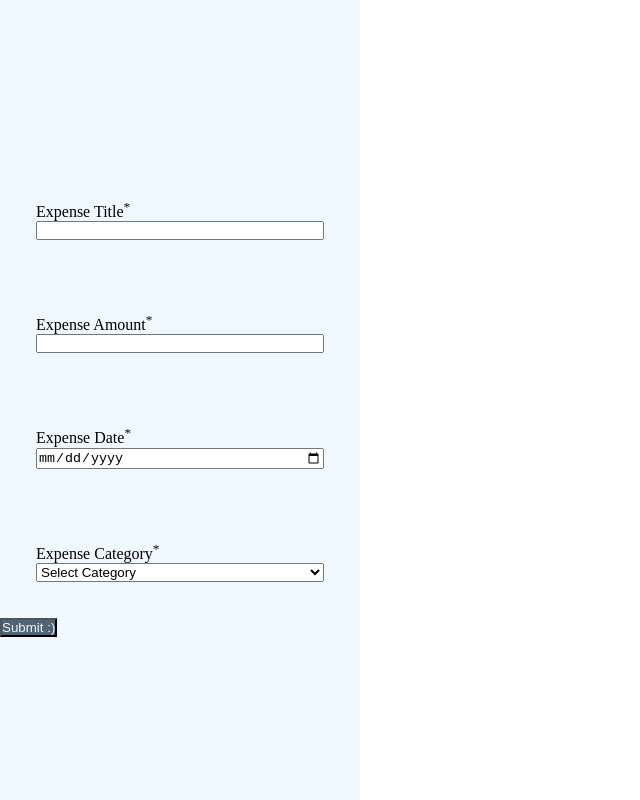
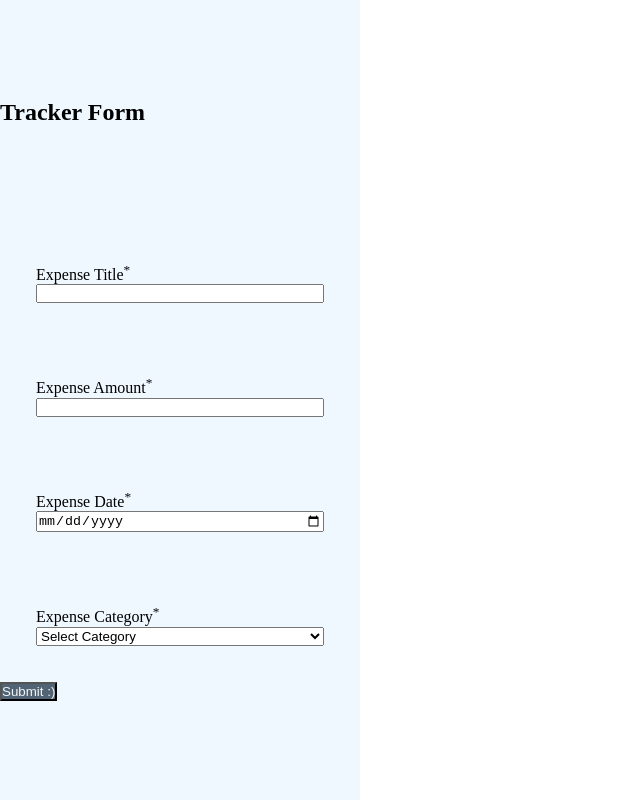
Before and after one commit to samanthacxxz/assignment_3, a React (Vite) app: page / in a window 1280 px wide. Shown: the whole page, without its empty margins (0-640 px from the left). Built offline with nearby package versions, Linux system fonts and the light colour scheme.

Commit message:
title to the form

```diff
--- a/src/components/ExpenseTrackerForm/ExpenseTrackerForm.jsx
+++ b/src/components/ExpenseTrackerForm/ExpenseTrackerForm.jsx
@@ -84,6 +84,7 @@ const ExpenseTrackerForm = ({ updateTransactionData }) => {
 
   return (
     <>
+        <h2>Tracker Form</h2>
         <form onSubmit={handleSubmit}>
             <div className={styles.input_group}>
                 <label htmlFor="expenseTitle">
```
